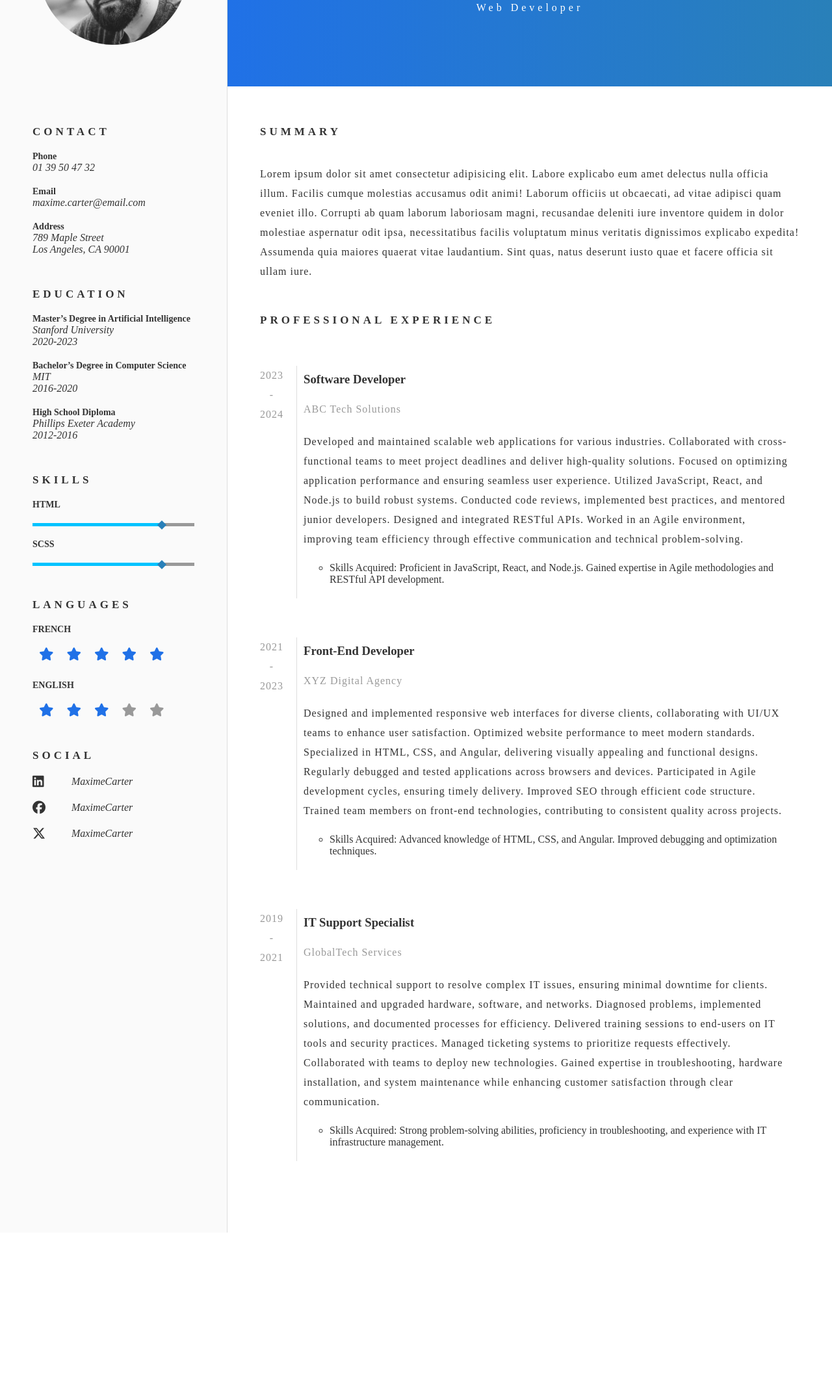
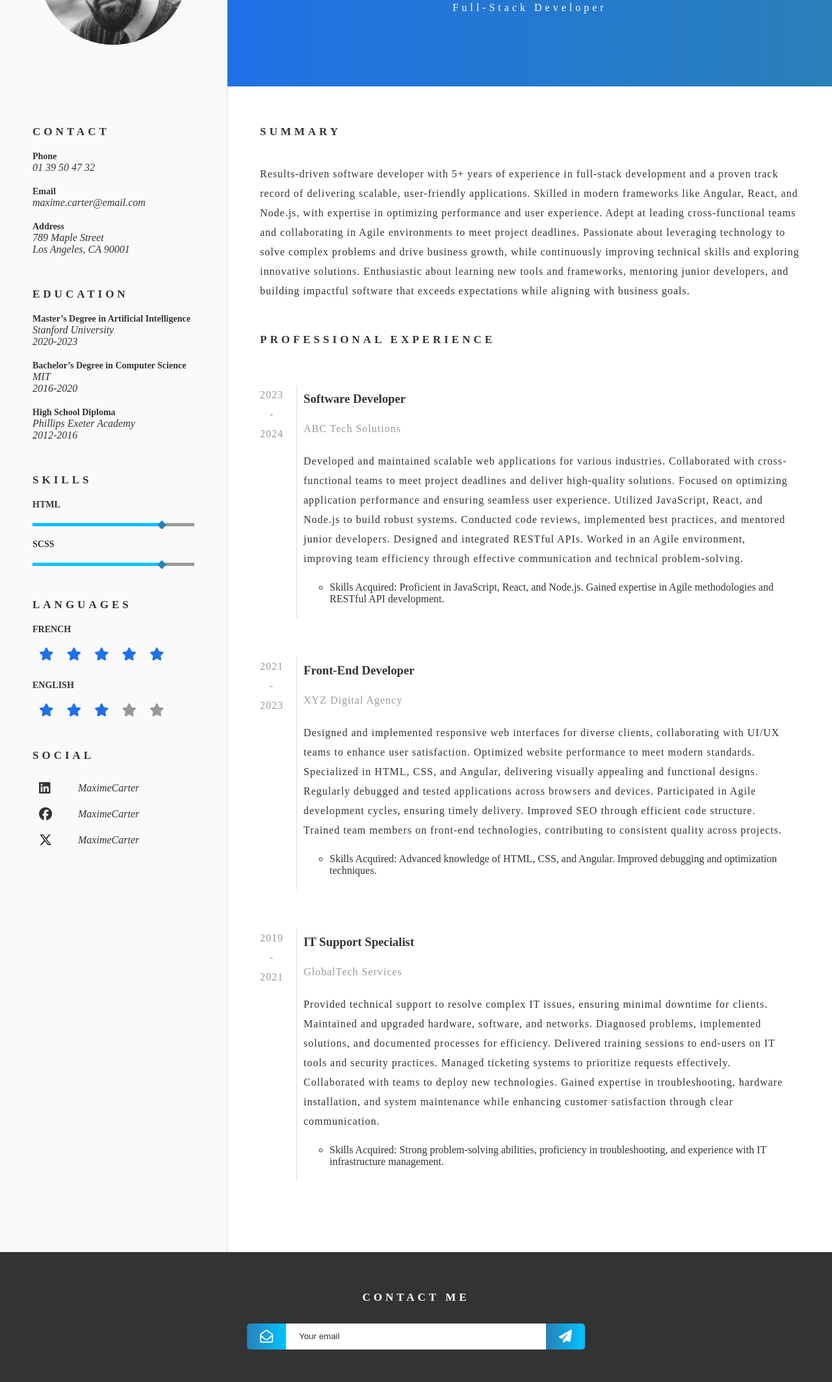
Before and after one commit to CCDevX/interactive-cv-html-css-sass, a website: page index.html in a window 1280 px wide. Shown: the part 220-2347 px from the top of the page at 65% size. Before the commit the page ends 2117 px from the top, so only its background shows below. Drawn offline with Linux system fonts and the light colour scheme.

Commit message:
add contact footer and animations

```diff
--- a/index.html
+++ b/index.html
@@ -20,8 +20,8 @@
   <body>
     <div class="grid-container">
       <header>
-        <h1>Maxime Carter</h1>
-        <p>Web Developer</p>
+        <h1><span>M</span>axime Carter</h1>
+        <p>Full-Stack Developer</p>
       </header>
       <section class="picture">
         <img src="./img/img-profil.jpg" alt="maxime" />
@@ -105,15 +105,18 @@
       <main>
         <h2 class="title-small">SUMMARY</h2>
         <p class="mb-5">
-          Lorem ipsum dolor sit amet consectetur adipisicing elit. Labore
-          explicabo eum amet delectus nulla officia illum. Facilis cumque
-          molestias accusamus odit animi! Laborum officiis ut obcaecati, ad
-          vitae adipisci quam eveniet illo. Corrupti ab quam laborum laboriosam
-          magni, recusandae deleniti iure inventore quidem in dolor molestiae
-          aspernatur odit ipsa, necessitatibus facilis voluptatum minus
-          veritatis dignissimos explicabo expedita! Assumenda quia maiores
-          quaerat vitae laudantium. Sint quas, natus deserunt iusto quae et
-          facere officia sit ullam iure.
+          Results-driven software developer with 5+ years of experience in
+          full-stack development and a proven track record of delivering
+          scalable, user-friendly applications. Skilled in modern frameworks
+          like Angular, React, and Node.js, with expertise in optimizing
+          performance and user experience. Adept at leading cross-functional
+          teams and collaborating in Agile environments to meet project
+          deadlines. Passionate about leveraging technology to solve complex
+          problems and drive business growth, while continuously improving
+          technical skills and exploring innovative solutions. Enthusiastic
+          about learning new tools and frameworks, mentoring junior developers,
+          and building impactful software that exceeds expectations while
+          aligning with business goals.
         </p>
         <h2 class="title-small">PROFESSIONAL EXPERIENCE</h2>
         <div class="experience">
@@ -144,7 +147,6 @@
             </ul>
           </div>
         </div>
-
         <div class="experience">
           <div class="timeline">
             <p>2021<br />-<br />2023</p>
@@ -172,7 +174,6 @@
             </ul>
           </div>
         </div>
-
         <div class="experience">
           <div class="timeline">
             <p>2019<br />-<br />2021</p>
@@ -201,6 +202,14 @@
           </div>
         </div>
       </main>
+      <footer>
+        <h2 class="title-small">CONTACT ME</h2>
+        <form action="#">
+          <i class="fa-regular fa-envelope-open prefix"></i>
+          <input type="text" placeholder="Your email" />
+          <button><i class="fa-solid fa-paper-plane postfix"></i></button>
+        </form>
+      </footer>
     </div>
   </body>
 </html>
--- /dev/null
+++ b/scss/_animations.scss
@@ -0,0 +1,20 @@
+@keyframes bounce {
+  0% {
+    transform: rotate(-45deg);
+  }
+  10% {
+    transform: rotate(-35deg);
+  }
+  70% {
+    transform: rotate(20deg);
+  }
+  80% {
+    transform: rotate(-10deg);
+  }
+  90% {
+    transform: rotate(5deg);
+  }
+  100% {
+    transform: rotate(0deg);
+  }
+}
--- a/scss/styles.scss
+++ b/scss/styles.scss
@@ -2,12 +2,14 @@
 @use "base" as *;
 @use "classes" as *;
 @use "utils" as *;
+@use "animations" as *;
 
 .grid-container {
   display: grid;
   grid:
     "picture header" auto
-    "aside main" 1fr / 350px auto;
+    "aside main" 1fr
+    "footer footer" auto/ 350px auto;
   min-height: 100vh;
 }
 
@@ -30,6 +32,10 @@ header {
   p {
     letter-spacing: 0.5rem;
   }
+  span {
+    display: inline-block;
+    animation: bounce 2s;
+  }
 }
 
 .picture {
@@ -47,7 +53,7 @@ aside {
   background: var(--background);
   border-right: 1px solid var(--border);
   padding: 5rem;
-  min-height: 1500px; //to delete
+  // min-height: 1500px; //to delete
   .block {
     margin-bottom: 5rem;
     h3 {
@@ -97,7 +103,19 @@ aside {
       display: flex;
       justify-content: start;
       align-items: center;
-      margin: 2rem 0;
+      padding: 1rem;
+      border-radius: 5px;
+      transition: all 0.2s;
+      cursor: pointer;
+      &:hover {
+        background: var(--border);
+        i {
+          color: var(--primary);
+          transform: scale(1.3);
+          transition: all 0.2s;
+        }
+      }
+
       i {
         font-size: 2rem;
         flex: 0 0 50px;
@@ -153,3 +171,63 @@ main {
     }
   }
 }
+
+footer {
+  grid-area: footer;
+  display: flex;
+  flex-direction: column;
+  text-align: center;
+  justify-content: center;
+  align-items: center;
+  color: white;
+  padding: 5rem;
+  background: var(--text);
+  h2 {
+    margin-bottom: 3rem;
+  }
+  form {
+    display: flex;
+    align-items: center;
+    i {
+    }
+
+    .prefix {
+      background: linear-gradient(to right, var(--dark), var(--light));
+      padding: 1rem 2rem;
+      color: white;
+      font-size: 2rem;
+      border-top-left-radius: 0.5rem;
+      border-bottom-left-radius: 0.5rem;
+    }
+
+    input {
+      outline: 0;
+      border: 0;
+      min-width: 400px;
+      padding: 1rem 2rem;
+      line-height: 2rem;
+      &::placeholder {
+        color: var(--text);
+      }
+    }
+
+    button {
+      background: var(--text);
+      border: 0;
+      cursor: pointer;
+      transition: all 0.2s;
+      &:hover {
+        opacity: 0.7;
+      }
+
+      .postfix {
+        background: linear-gradient(to right, var(--dark), var(--light));
+        padding: 1rem 2rem;
+        color: white;
+        font-size: 2rem;
+        border-top-right-radius: 0.5rem;
+        border-bottom-right-radius: 0.5rem;
+      }
+    }
+  }
+}
```
Also changed, not shown: css/styles.css, 1 other file.
